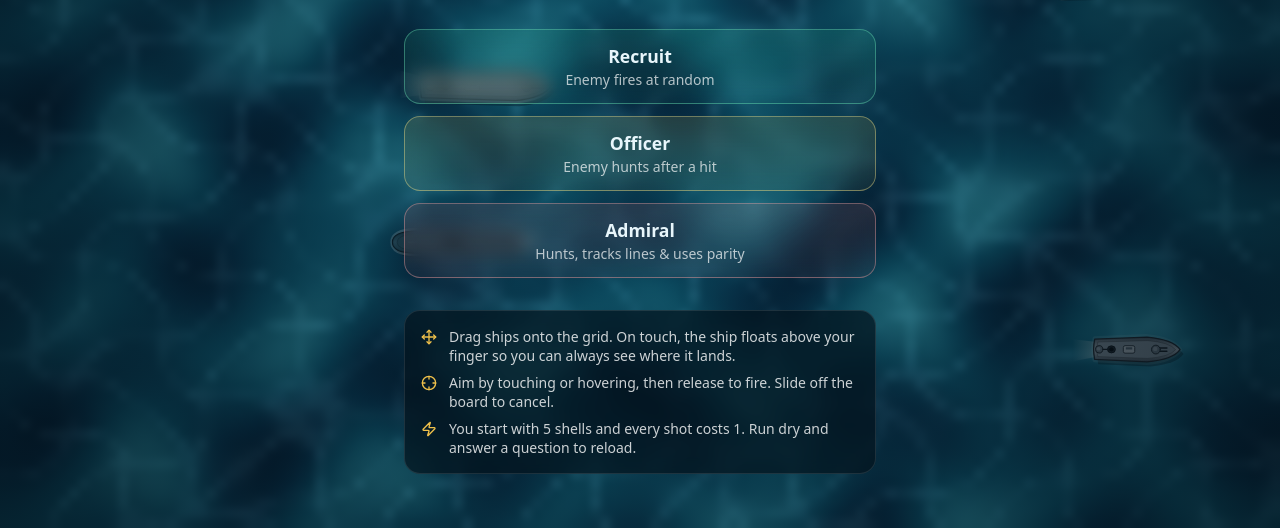
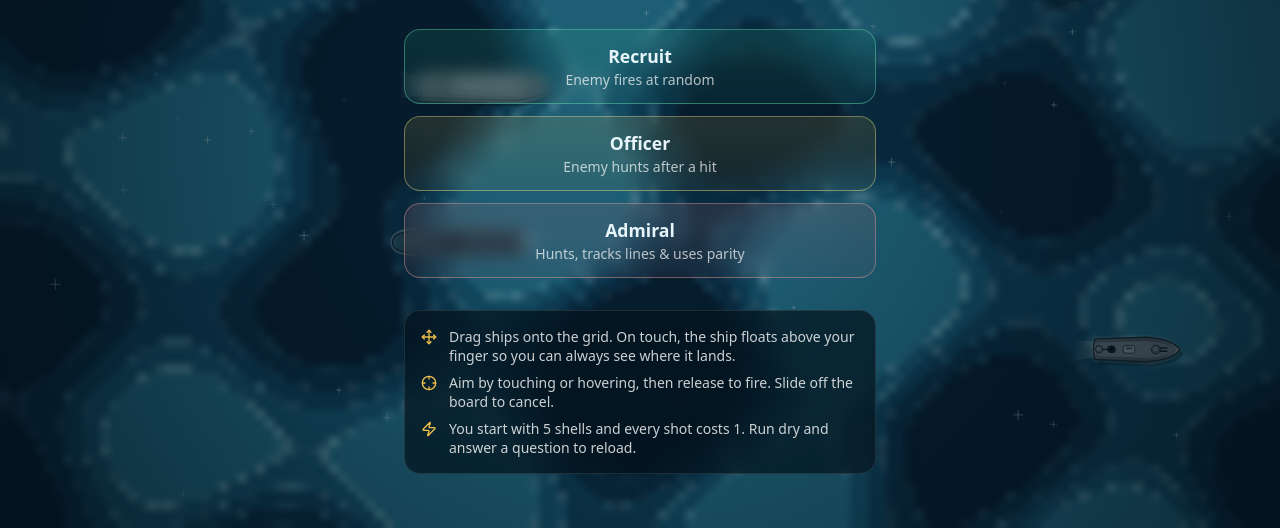
Before and after one commit to dep93753-bit/App-with-servers, a plain HTML site: page games/battleship.html in a window 1280 px wide. Shown: the part 272-800 px from the top of the page. Drawn offline with Linux system fonts and the light colour scheme; animation ran at ten frames a second.

Commit message:
Update battleship.html

```diff
--- a/games/battleship.html
+++ b/games/battleship.html
@@ -478,81 +478,102 @@ const Sound = (() => {
 const sfx = Sound
 
 /* =========================================================================
-   Animated top-down ocean
+   Animated top-down ocean — flat cartoon bands, foam crests, sparkles
    ========================================================================= */
 const WATER_LIFE = 3.2
-const LUT = (() => {
-  const stops = [[5, 34, 58], [9, 62, 92], [16, 104, 132], [48, 160, 182], [150, 218, 226]]
-  const lut = new Uint8ClampedArray(256 * 3)
-  for (let i = 0; i < 256; i++) {
-    const f = (i / 255) * (stops.length - 1)
-    const k = Math.min(stops.length - 2, Math.floor(f))
-    const m = f - k
-    for (let ch = 0; ch < 3; ch++) lut[i * 3 + ch] = stops[k][ch] + (stops[k + 1][ch] - stops[k][ch]) * m
-  }
-  return lut
-})()
+
+// flat sea palette, deepest → crest, then the foam highlight
+const SEA_BANDS = [
+  [8, 38, 60],
+  [12, 58, 86],
+  [18, 82, 114],
+  [28, 108, 140],
+  [44, 138, 168],
+]
+const SEA_EDGES = [0.28, 0.44, 0.58, 0.72]
+const SEA_FOAM = [176, 238, 250]
+const SEA_FOAM_W = [0.14, 0.22, 0.36, 0.56]
+const SEA_FOAM_WIDTH = 0.016
 
 class Water {
   constructor(baseRes) {
     this.baseRes = baseRes || 120
     this.off = document.createElement('canvas')
     this.octx = this.off.getContext('2d')
-    this.img = null; this.lw = 0; this.lh = 0
+    this.img = null
+    this.lw = 0
+    this.lh = 0
+    this.sparkles = null
   }
   ensure(aspect) {
     const lw = this.baseRes
     const lh = Math.max(8, Math.round(this.baseRes / aspect))
     if (lw !== this.lw || lh !== this.lh || !this.img) {
-      this.lw = lw; this.lh = lh
-      this.off.width = lw; this.off.height = lh
+      this.lw = lw
+      this.lh = lh
+      this.off.width = lw
+      this.off.height = lh
       this.img = this.octx.createImageData(lw, lh)
     }
+  }
+  seedSparkles(worldW, worldH) {
+    if (this.sparkles && this.sparkles.w === worldW && this.sparkles.h === worldH) return
+    const list = []
+    const count = Math.round(worldW * worldH * 0.4)
+    for (let i = 0; i < count; i++) {
+      list.push({
+        x: Math.random() * worldW,
+        y: Math.random() * worldH,
+        ph: Math.random() * Math.PI * 2,
+        rate: 0.5 + Math.random() * 1.3,
+        sz: 0.03 + Math.random() * 0.06,
+      })
+    }
+    list.w = worldW
+    list.h = worldH
+    this.sparkles = list
   }
   draw(ctx, W, H, worldW, worldH, t, ripples) {
     this.ensure(W / H)
+    this.seedSparkles(worldW, worldH)
+
     const data = this.img.data
     const lw = this.lw, lh = this.lh
-    const active = ripples.filter((r) => t - r.t0 < WATER_LIFE && t - r.t0 >= 0)
-    const rc = active.length
-    const rx = [], ry = [], rrad = [], rfade = []
-    for (let i = 0; i < rc; i++) {
-      const r = active[i], age = t - r.t0
-      rx.push(r.x); ry.push(r.y)
-      rrad.push(age * (r.speed || 3.6))
-      rfade.push(r.strength * (1 - age / WATER_LIFE) * (1 - age / WATER_LIFE))
-    }
+    const du = worldW / lw, dv = worldH / lh
     let p = 0
     for (let y = 0; y < lh; y++) {
-      const v = ((y + 0.5) / lh) * worldH
+      const v = (y + 0.5) * dv
       for (let x = 0; x < lw; x++) {
-        const u = ((x + 0.5) / lw) * worldW
-        const a = Math.sin(u * 1.35 + t * 0.8 + Math.sin(v * 0.9 + t * 0.4) * 1.2)
-        const b = Math.sin(v * 1.7 - t * 0.65 + Math.sin(u * 1.1 - t * 0.3) * 1.4)
-        const c = Math.sin((u + v) * 0.9 + t * 0.55)
-        let n = 0.42 + (a + b + c) * 0.11
-        const q = Math.sin(u * 2.3 + Math.sin(v * 2.0 + t * 0.7) * 1.6 + t * 0.5) + Math.sin(v * 2.6 + Math.sin(u * 1.8 - t * 0.6) * 1.5 - t * 0.45)
-        const ridge = 1 - Math.abs(q * 0.5)
-        const r2 = ridge * ridge, r4 = r2 * r2
-        const caustic = r4 * r4
-        let glint = 0
-        for (let i = 0; i < rc; i++) {
-          const dx = u - rx[i], dy = v - ry[i]
-          const d = Math.sqrt(dx * dx + dy * dy)
-          const delta = d - rrad[i]
-          if (delta > 1.6 || delta < -1.6) continue
-          const env = Math.exp(-delta * delta * 2.2) * rfade[i]
-          const wave = Math.cos(delta * 7)
-          n += wave * env * 0.2
-          glint += env * (wave > 0.6 ? wave : 0)
-        }
-        let idx = (n * 255) | 0
-        if (idx < 0) idx = 0; else if (idx > 255) idx = 255
-        const li = idx * 3
-        const boost = caustic * 34 + glint * 90
-        data[p++] = LUT[li] + boost * 0.7
-        data[p++] = LUT[li + 1] + boost * 0.95
-        data[p++] = LUT[li + 2] + boost
+        const u = (x + 0.5) * du
+        // four slow plane waves → big organic blobs, no fine caustic noise
+        const a1 = Math.sin(u * 0.84 + v * 0.21 + t * 0.33)
+        const a2 = Math.sin(v * 1.0 - u * 0.16 - t * 0.27)
+        const a3 = Math.sin((u + v) * 0.57 + t * 0.19)
+        const a4 = Math.sin((u - v) * 0.45 - t * 0.23)
+        const f = 0.5 + (a1 * 0.4 + a2 * 0.34 + a3 * 0.2 + a4 * 0.16) * 0.8
+
+        let band = 0
+        if (f >= SEA_EDGES[0]) band = 1
+        if (f >= SEA_EDGES[1]) band = 2
+        if (f >= SEA_EDGES[2]) band = 3
+        if (f >= SEA_EDGES[3]) band = 4
+
+        // light foam ridges along every band boundary
+        let foam = 0
+        let e
+        e = 1 - Math.abs(f - SEA_EDGES[0]) / SEA_FOAM_WIDTH
+        if (e > 0) foam = e * SEA_FOAM_W[0]
+        e = 1 - Math.abs(f - SEA_EDGES[1]) / SEA_FOAM_WIDTH
+        if (e > 0) { e *= SEA_FOAM_W[1]; if (e > foam) foam = e }
+        e = 1 - Math.abs(f - SEA_EDGES[2]) / SEA_FOAM_WIDTH
+        if (e > 0) { e *= SEA_FOAM_W[2]; if (e > foam) foam = e }
+        e = 1 - Math.abs(f - SEA_EDGES[3]) / SEA_FOAM_WIDTH
+        if (e > 0) { e *= SEA_FOAM_W[3]; if (e > foam) foam = e }
+
+        const b = SEA_BANDS[band]
+        data[p++] = b[0] + (SEA_FOAM[0] - b[0]) * foam
+        data[p++] = b[1] + (SEA_FOAM[1] - b[1]) * foam
+        data[p++] = b[2] + (SEA_FOAM[2] - b[2]) * foam
         data[p++] = 255
       }
     }
@@ -560,6 +581,52 @@ class Water {
     ctx.imageSmoothingEnabled = true
     ctx.imageSmoothingQuality = 'high'
     ctx.drawImage(this.off, 0, 0, W, H)
+
+    const sx = W / worldW, sy = H / worldH
+    this.drawSparkles(ctx, sx, sy, t)
+    this.drawRipples(ctx, sx, sy, t, ripples)
+  }
+  drawSparkles(ctx, sx, sy, t) {
+    const list = this.sparkles
+    ctx.save()
+    ctx.lineCap = 'round'
+    ctx.lineWidth = Math.max(1, sx * 0.018)
+    for (let i = 0; i < list.length; i++) {
+      const s = list[i]
+      const tw = Math.sin(t * s.rate + s.ph)
+      if (tw < 0.55) continue
+      const a = (tw - 0.55) / 0.45
+      const x = s.x * sx, y = s.y * sy
+      const r = s.sz * sx * (0.5 + a * 0.9)
+      ctx.strokeStyle = 'rgba(226,250,255,' + a * 0.45 + ')'
+      ctx.beginPath()
+      ctx.moveTo(x - r, y); ctx.lineTo(x + r, y)
+      ctx.moveTo(x, y - r); ctx.lineTo(x, y + r)
+      ctx.stroke()
+    }
+    ctx.restore()
+  }
+  drawRipples(ctx, sx, sy, t, ripples) {
+    if (!ripples || !ripples.length) return
+    ctx.save()
+    for (let i = 0; i < ripples.length; i++) {
+      const r = ripples[i]
+      const age = t - r.t0
+      if (age < 0 || age > WATER_LIFE) continue
+      const k = 1 - age / WATER_LIFE
+      const str = r.strength == null ? 1 : r.strength
+      const x = r.x * sx, y = r.y * sy
+      const ring = Math.max(0.02, age * (r.speed || 3.6)) * sx
+      ctx.strokeStyle = 'rgba(200,245,255,' + Math.min(0.75, 0.6 * k * k * str) + ')'
+      ctx.lineWidth = Math.max(1.2, sx * 0.05 * (0.4 + k * 0.6))
+      ctx.beginPath(); ctx.arc(x, y, ring, 0, Math.PI * 2); ctx.stroke()
+      if (ring > sx * 0.4) {
+        ctx.strokeStyle = 'rgba(200,245,255,' + Math.min(0.4, 0.26 * k * k * str) + ')'
+        ctx.lineWidth = Math.max(1, sx * 0.028 * k)
+        ctx.beginPath(); ctx.arc(x, y, ring * 0.6, 0, Math.PI * 2); ctx.stroke()
+      }
+    }
+    ctx.restore()
   }
 }
 
@@ -891,7 +958,7 @@ class BoardView {
   constructor(wrap, canvas, kind, getProps) {
     this.wrap = wrap; this.canvas = canvas; this.kind = kind; this.getProps = getProps
     this.ctx = canvas.getContext('2d')
-    this.water = new Water(116)
+    this.water = new Water(150)
     this.fx = new Fx()
     this.ripples = []; this.shells = []; this.shake_ = 0
     this.last = performance.now() / 1000
@@ -1210,7 +1277,7 @@ class BoardView {
 function startBackdrop() {
   const canvas = $('backdrop')
   const ctx = canvas.getContext('2d')
-  const water = new Water(130)
+  const water = new Water(140)
   const lanes = FLEET.map((f, i) => ({
     id: f.id, length: f.length,
     y: 0.12 + (i / FLEET.length) * 0.82 + (i % 2) * 0.03,
```
